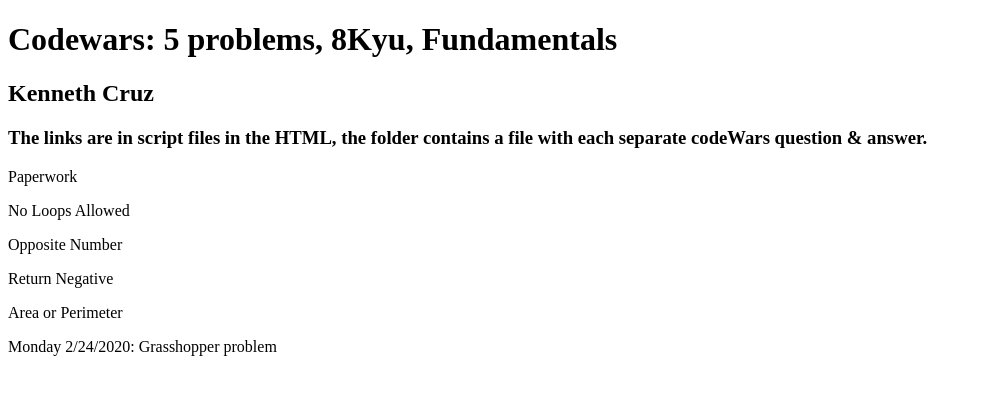
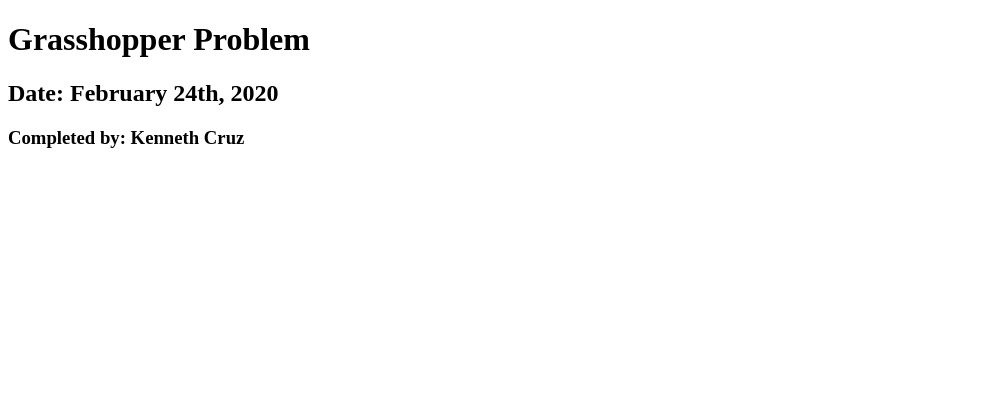
Before and after one commit to kenneth-cruz/solved_Codewars_Leetcode, a plain HTML site: page index.html in a window 1280 px wide. Shown: the whole page, without its empty margins (0-982 px from the left). Drawn offline with Linux system fonts and the light colour scheme.

Commit message:
Add files via upload

```diff
--- a/index.html
+++ b/index.html
@@ -5,38 +5,17 @@
     <title></title>
   </head>
   <body>
+<h1> Grasshopper Problem</h1>
+<h2> Date: February 24th, 2020</h2>
+<h3> Completed by: Kenneth Cruz </h3>
 
-    <h1> Codewars: 5 problems, 8Kyu, Fundamentals </h1>
-    <h2> Kenneth Cruz</h2>
-    <h3> The links are in script files in the HTML, the folder contains
-         a file with each separate codeWars question & answer.
-    </h3>
-
-  <p> Paperwork </p>
-  <script type="text/javascript" src="DueFeb16/question1_PaperWork.js">
-  </script>
-
-  <p> No Loops Allowed</p>
-  <script type="text/javascript" src="DueFeb16/question2_NoLoopsAllowed.js">
-  </script>
-
-  <p> Opposite Number</p>
-  <script type="text/javascript" src="DueFeb16/question3_oppositeNumber.js">
-  </script>
-
-  <p> Return Negative </p>
-  <script type="text/javascript" src="DueFeb16/question4_returnNegative.js">
-  </script>
-
-  <p> Area or Perimeter </p>
-  <script type="text/javascript" src="DueFeb16/question5_areaOrPerimeter.js">
-  </script>
-
-  <p> Monday 2/24/2020: Grasshopper problem </p>
-  <script type="text/javascript" src="feb24/main.js">
-
-  </script>
+  </body>
 
 
-  </body>
+  <script type="text/javascript" src="main.js" >
+    function orderOperations () {
+      return (2 + 2) * (2 + 2) * 2
+    }
+    console.log(orderOperations())
+  </script>
 </html>
```
